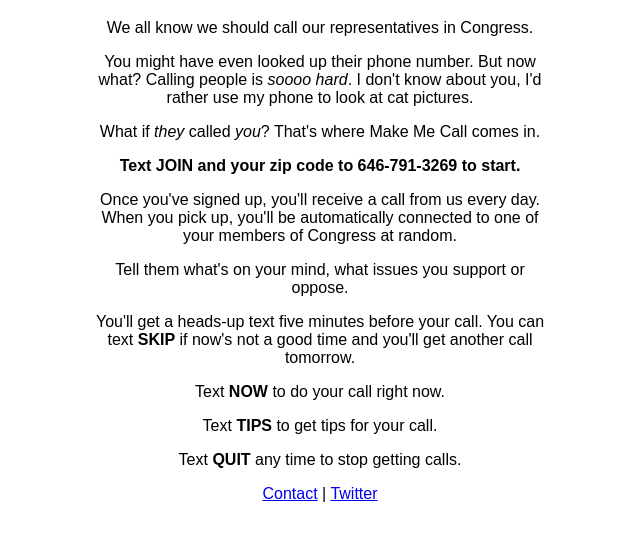
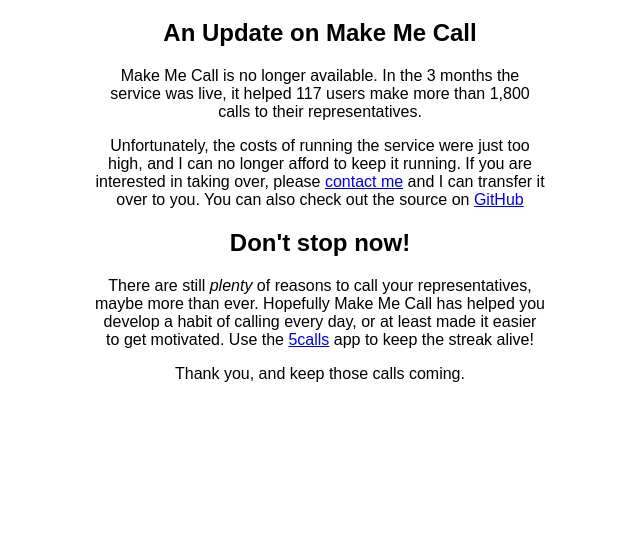
Before and after one commit to ImJasonH/makemecall, a plain HTML site: page index.html in a window 1280 px wide. Shown: the part 110-650 px from the top of the page, without its empty margins (320-960 px from the left). Drawn offline with Linux system fonts and the light colour scheme.

Commit message:
Add shutdown message, disable service

```diff
--- a/index.html
+++ b/index.html
@@ -19,7 +19,7 @@
   margin: auto;
 }
 
-h1, p {
+h1, h2, p {
   text-align: center;
 }
   </style>
@@ -27,34 +27,26 @@
 <body>
   <div id="container">
   <h1><span class="blue">★📱★</span> <span class="red">Make Me Call</span> <span class="blue">★📱★</span></h1>
-  <p>We all know we should call our representatives in Congress.</p>
 
-  <p>You might have even looked up their phone number. But now what? Calling
-  people is <i>soooo hard</i>. I don't know about you, I'd rather use my phone
-  to look at cat pictures.</p>
+  <h2>An Update on Make Me Call</h2>
 
-  <p>What if <i>they</i> called <i>you</i>? That's where Make Me Call comes
-  in.</p>
+  <p>Make Me Call is no longer available. In the 3 months the service was live,
+  it helped 117 users make more than 1,800 calls to their representatives.</p>
 
-  <p><b>Text JOIN and your zip code to 646-791-3269 to start.</b></p>
+  <p>Unfortunately, the costs of running the service were just too high, and I
+  can no longer afford to keep it running. If you are interested in taking
+  over, please <a href="mailto:admin@makemecall.org">contact me</a> and I can
+  transfer it over to you. You can also check out the source on <a
+  href="https://github.com/imjasonh/makemecall">GitHub</a></p>
 
-  <p>Once you've signed up, you'll receive a call from us every day. When you
-  pick up, you'll be automatically connected to one of your members of Congress
-  at random.</p>
+  <h2>Don't stop now!</h2>
 
-  <p>Tell them what's on your mind, what issues you support or oppose.</p>
+  <p>There are still <i>plenty</i> of reasons to call your representatives,
+  maybe more than ever. Hopefully Make Me Call has helped you develop a habit
+  of calling every day, or at least made it easier to get motivated. Use the <a
+  href="https://5calls.org">5calls</a> app to keep the streak alive!</p>
 
-  <p>You'll get a heads-up text five minutes before your call. You can text
-  <b>SKIP</b> if now's not a good time and you'll get another call
-  tomorrow.</p>
-
-  <p>Text <b>NOW</b> to do your call right now.</p>
-
-  <p>Text <b>TIPS</b> to get tips for your call.</p>
-
-  <p>Text <b>QUIT</b> any time to stop getting calls.</p>
-
-  <p><a href="mailto:admin@makemecall.org">Contact</a> | <a href="https://twitter.com/make_me_call">Twitter</a></p>
+  <p>Thank you, and keep those calls coming.</p>
   </div>
 </body>
 <script>
```
Also changed, not shown: 1 other file.
